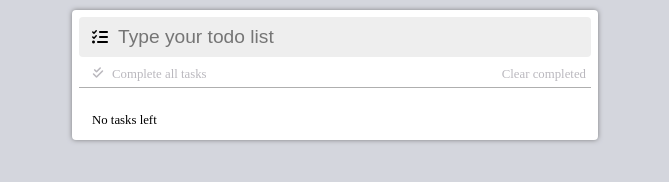
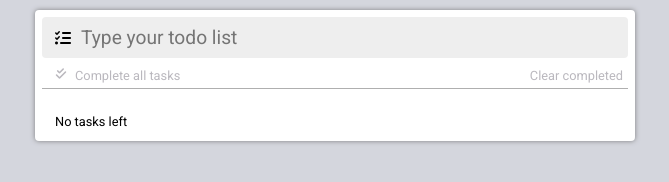
Before and after one commit to anmolw/todolist-frontend, a plain HTML site: page index.html in a window 1280 px wide. Shown: the whole page, without its empty margins (305-974 px from the left). Drawn offline with Linux system fonts and the light colour scheme.

Commit message:
Minor styling tweaks

```diff
--- a/css/style.css
+++ b/css/style.css
@@ -1,11 +1,14 @@
 :root {
     background-color: #D4D6DD;
+    font-family: 'Roboto', sans-serif;
 }
 
 #container {
+    box-sizing: border-box;
     margin: 10px auto;
     background-color: white;
-    width: 40vw;
+    width: 100%;
+    max-width: 600px;
     padding: 7px;
     border-radius: 4px;
     box-shadow: 0 0 5px #7e7e80;
@@ -29,6 +32,7 @@
 
 #task-input {
     /** Inherit the colour of the parent element **/
+    font-family: 'Roboto', sans-serif;
     background-color: inherit;
     border: none;
     font-size: 1.2rem;
@@ -79,7 +83,7 @@
 }
 
 #task-list {
-    font-size: 1.2rem;
+    font-size: 1.1rem;
     padding-inline-start: 0;
     list-style: none;
     padding-left: 5px;
@@ -98,6 +102,7 @@
     display: flex;
     margin-left: 8px;
     margin-bottom: 10px;
+    align-items: flex-start;
 }
 
 #task-list > li > input[type="checkbox"] {
@@ -130,8 +135,8 @@
 }
 
 
-/** Overrides for responsiveness **/
-@media screen and (max-width: 1024px) {
+/* * Overrides for responsiveness * */
+/* @media screen and (max-width: 1024px) {
     #container {
         width: 60vw;
     }
@@ -141,4 +146,4 @@
     #container {
         width: 80vw;
     }
-}
+} */
--- a/index.html
+++ b/index.html
@@ -8,6 +8,10 @@
     <title>Todo list</title>
     <link rel="stylesheet" href="css/style.css">
     <link rel="stylesheet" href="assets/fontawesome/css/all.css">
+    <!-- Imports for google fonts -->
+    <link rel="preconnect" href="https://fonts.googleapis.com">
+    <link rel="preconnect" href="https://fonts.gstatic.com" crossorigin>
+    <link href="https://fonts.googleapis.com/css2?family=Roboto&display=swap" rel="stylesheet">
 </head>
 
 <body>
--- a/js/tasklist.js
+++ b/js/tasklist.js
@@ -88,7 +88,6 @@ function createTask(description) {
 
 function deleteTask(id, taskElement) {
     // Locate the DOM element representing the given task and delete it
-    let taskList = document.getElementById("task-list");
     taskList.removeChild(taskElement);
     // Also delete its local storage entry
     TaskStorage.deleteTask(id);
```
Also changed, not shown: 1 other file.
